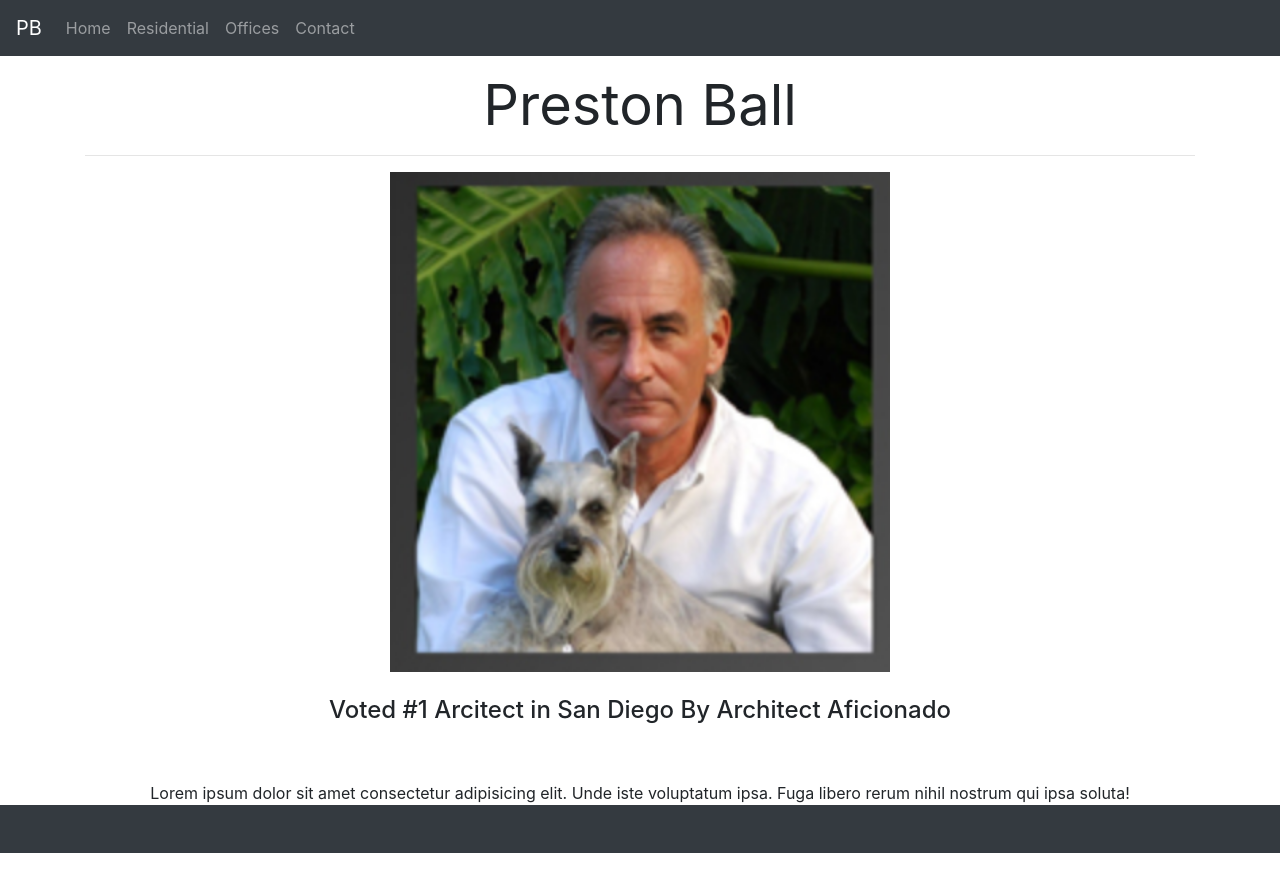
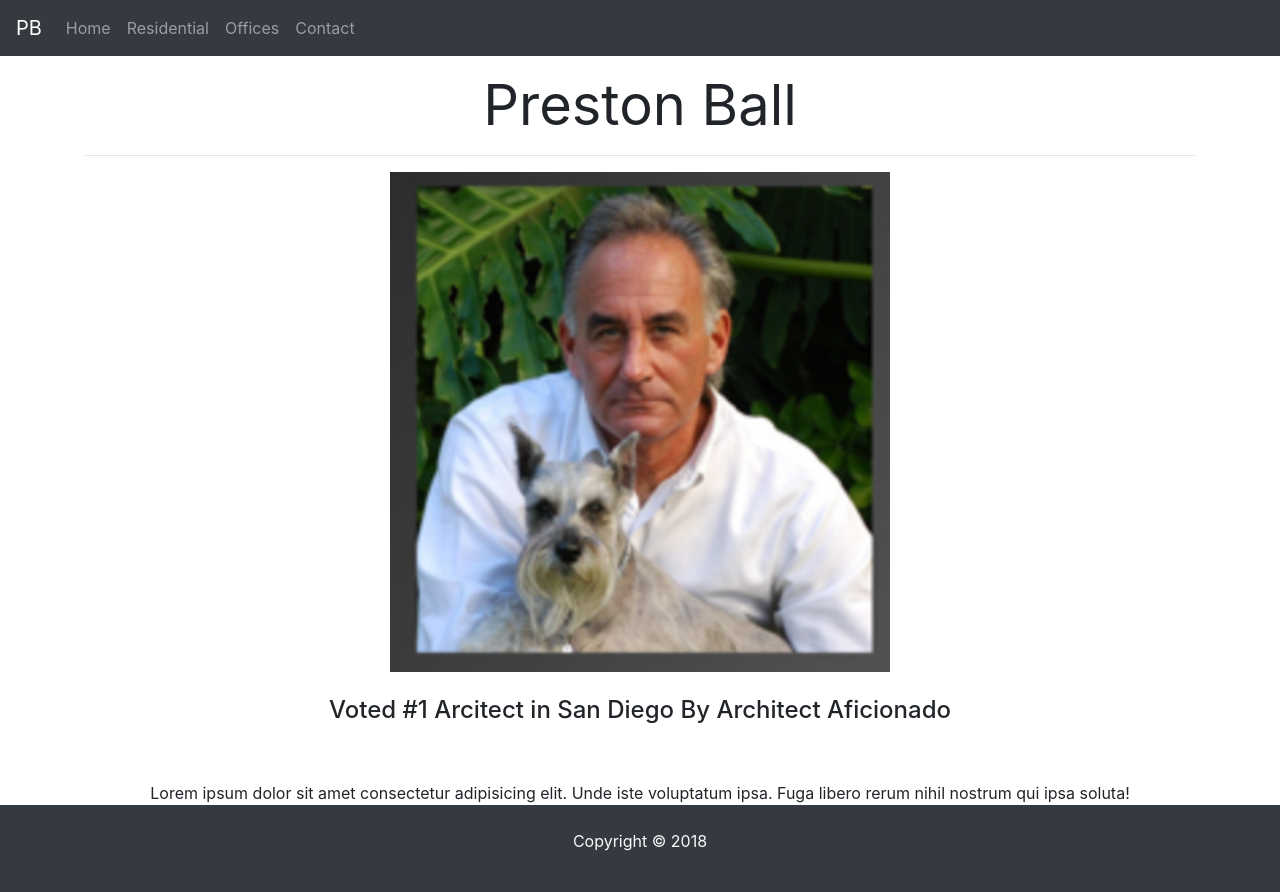
Before and after one commit to garret1983/prestonball, a plain HTML site: page index.html in a window 1280 px wide. Before the commit the page ends 853 px from the top, so only its background shows below. Drawn offline with nearby package versions, Linux system fonts and the light colour scheme.

Commit message:
added copyright

```diff
--- a/index.html
+++ b/index.html
@@ -74,12 +74,11 @@
     <footer id="main-footer" class="bg-dark">
         <div class="container">
             <div class="row">
-                <div class="col text-center text-dark py-4">
-                    <!-- <h3>Preston Ball
-                        <p>Copyright &copy;
-                            <span id="year"></span>
-                        </p>
-                    </h3> -->
+                <div class="col text-center text-light py-4">
+                    <p>Copyright &copy;
+                        <span id="year"> 2018</span>
+                    </p>
+
                 </div>
             </div>
         </div>
```
Also changed, not shown: contact.html (+6 -7 lines), offices.html (+6 -6 lines), residential.html (+7 -6 lines), images/homes.jpeg (added).
